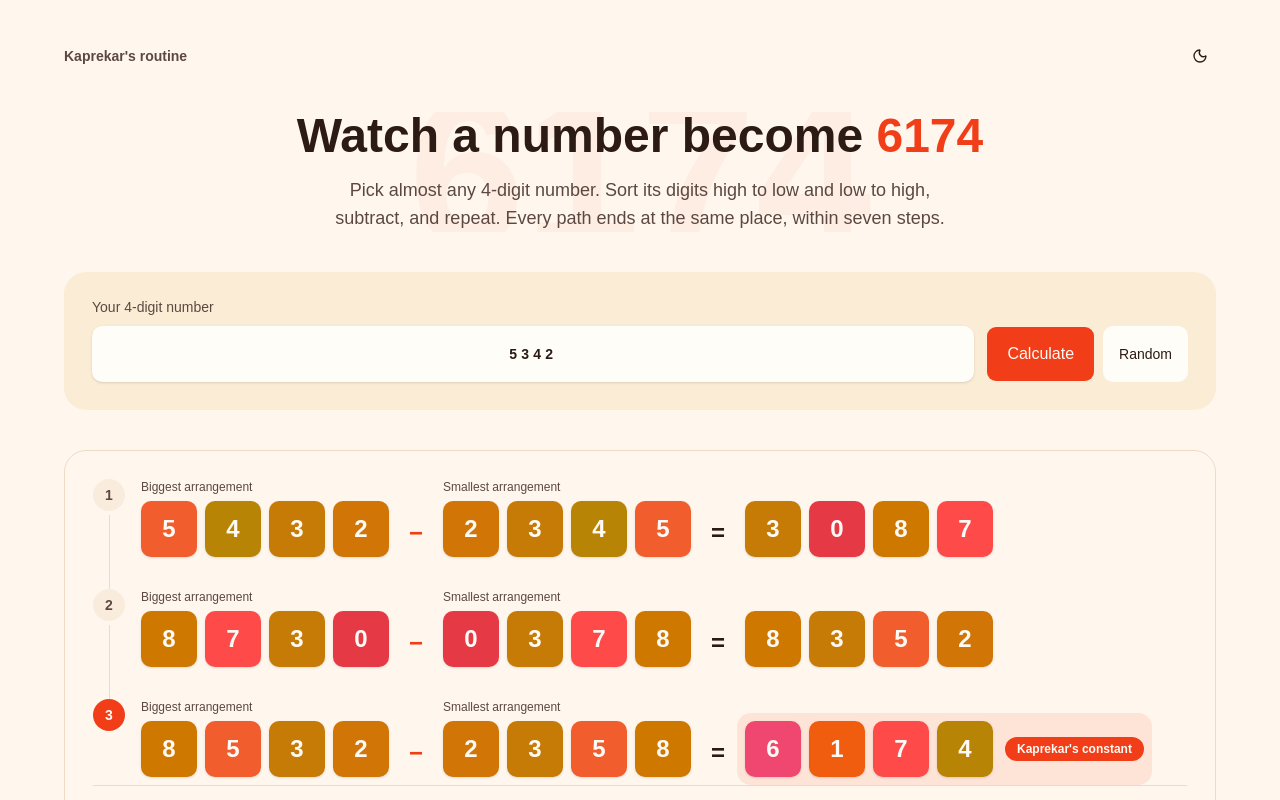
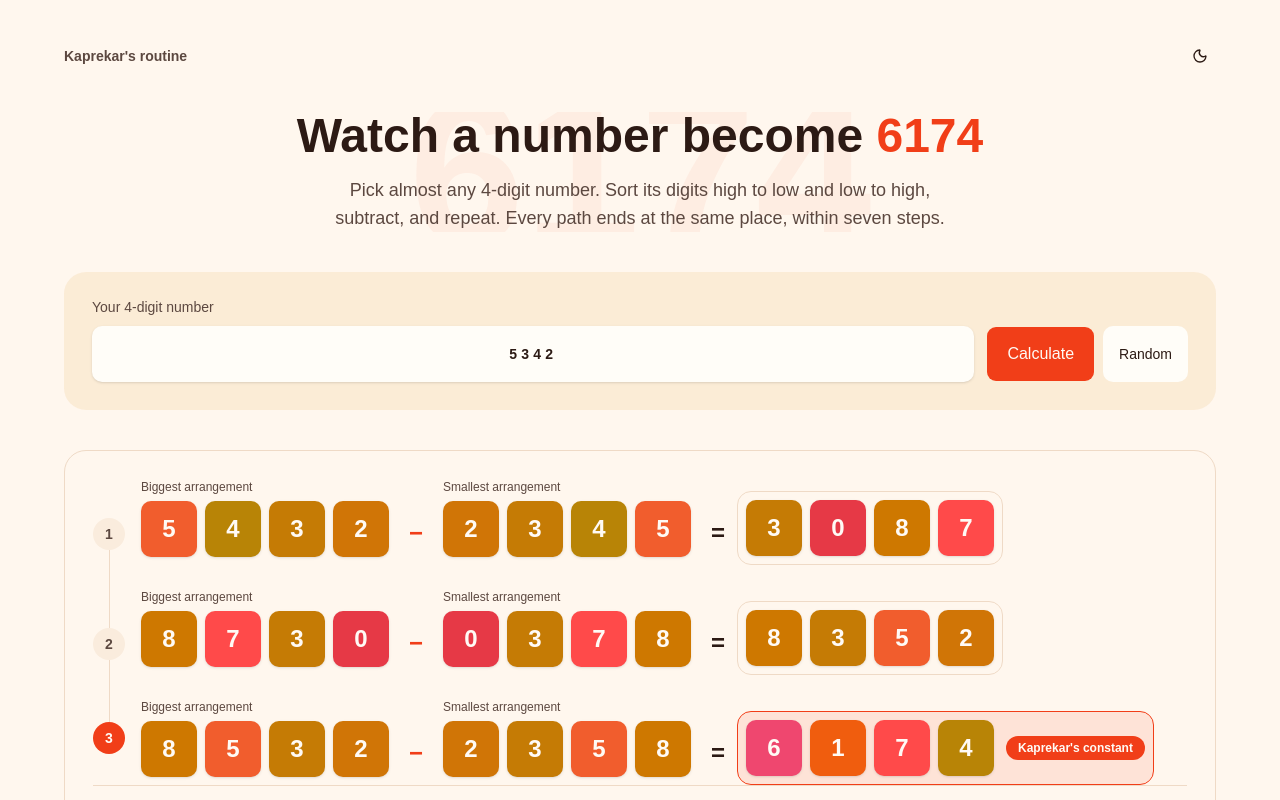
Before and after one commit to cr2007/kaprekars-constant, a React (Vite) app: page / in a window 1280 px wide. Both pictures are taken after a click on the button "Random". Shown: the top 800 px of the page. Built offline with nearby package versions, Linux system fonts and the light colour scheme.

Commit message:
polish: center step badge, add border to result
Center the step number badge on the timeline. Give the line
above and below equal space, so the badge sits at the middle
of each step, not the top.

Add a thin border around the result tiles. Use the primary
color for the border on the winning step.

```diff
--- a/src/App.tsx
+++ b/src/App.tsx
@@ -154,6 +154,7 @@ export default function App() {
                 key={index}
                 step={step}
                 index={index}
+                isFirst={index === 0}
                 isLast={index === steps.length - 1}
                 animate
               />
--- a/src/components/kaprekar-step-card.tsx
+++ b/src/components/kaprekar-step-card.tsx
@@ -5,11 +5,18 @@ import { cn } from 'cn'
 interface KaprekarStepCardProps {
   step: KaprekarStep
   index: number
+  isFirst: boolean
   isLast: boolean
   animate: boolean
 }
 
-export function KaprekarStepCard({ step, index, isLast, animate }: KaprekarStepCardProps) {
+export function KaprekarStepCard({
+  step,
+  index,
+  isFirst,
+  isLast,
+  animate,
+}: KaprekarStepCardProps) {
   const reachedConstant = step.result === KAPREKAR_CONSTANT
 
   return (
@@ -18,7 +25,8 @@ export function KaprekarStepCard({ step, index, isLast, animate }: KaprekarStepC
       className={cn('relative flex gap-4', animate && 'animate-step-in')}
       style={animate ? { animationDelay: `${index * 70}ms` } : undefined}
     >
-      <div className="flex flex-col items-center">
+      <div className="flex shrink-0 flex-col items-center">
+        <div aria-hidden className={cn('w-px flex-1', !isFirst && 'bg-border')} />
         <div
           className={cn(
             'flex size-8 shrink-0 items-center justify-center rounded-full font-heading text-sm font-bold',
@@ -31,7 +39,7 @@ export function KaprekarStepCard({ step, index, isLast, animate }: KaprekarStepC
         >
           {index + 1}
         </div>
-        {!isLast && <div aria-hidden className="mt-1 w-px flex-1 bg-border" />}
+        <div aria-hidden className={cn('w-px flex-1', !isLast && 'bg-border')} />
       </div>
 
       <div className={cn('flex-1 pb-8', isLast && 'pb-0')}>
@@ -77,8 +85,8 @@ export function KaprekarStepCard({ step, index, isLast, animate }: KaprekarStepC
           <div
             id={`step-${index}-result`}
             className={cn(
-              'flex flex-wrap items-center gap-3 rounded-xl',
-              reachedConstant && '-m-2 bg-primary/10 p-2'
+              '-m-2 flex flex-wrap items-center gap-3 rounded-xl border p-2',
+              reachedConstant ? 'border-primary bg-primary/10' : 'border-border'
             )}
           >
             <NumberTiles digits={step.result.toString().padStart(4, '0').split('').map(Number)} />
```
